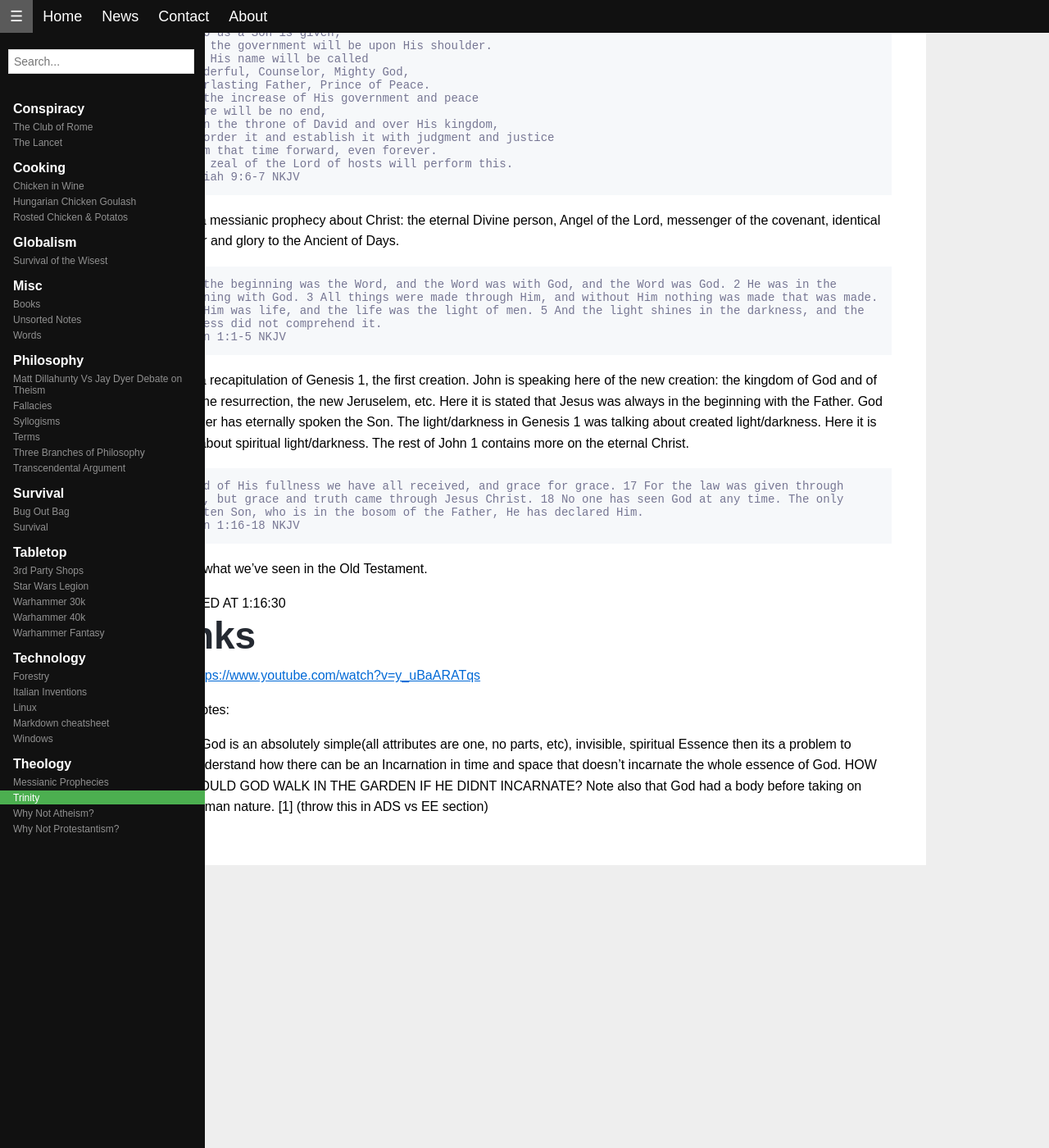
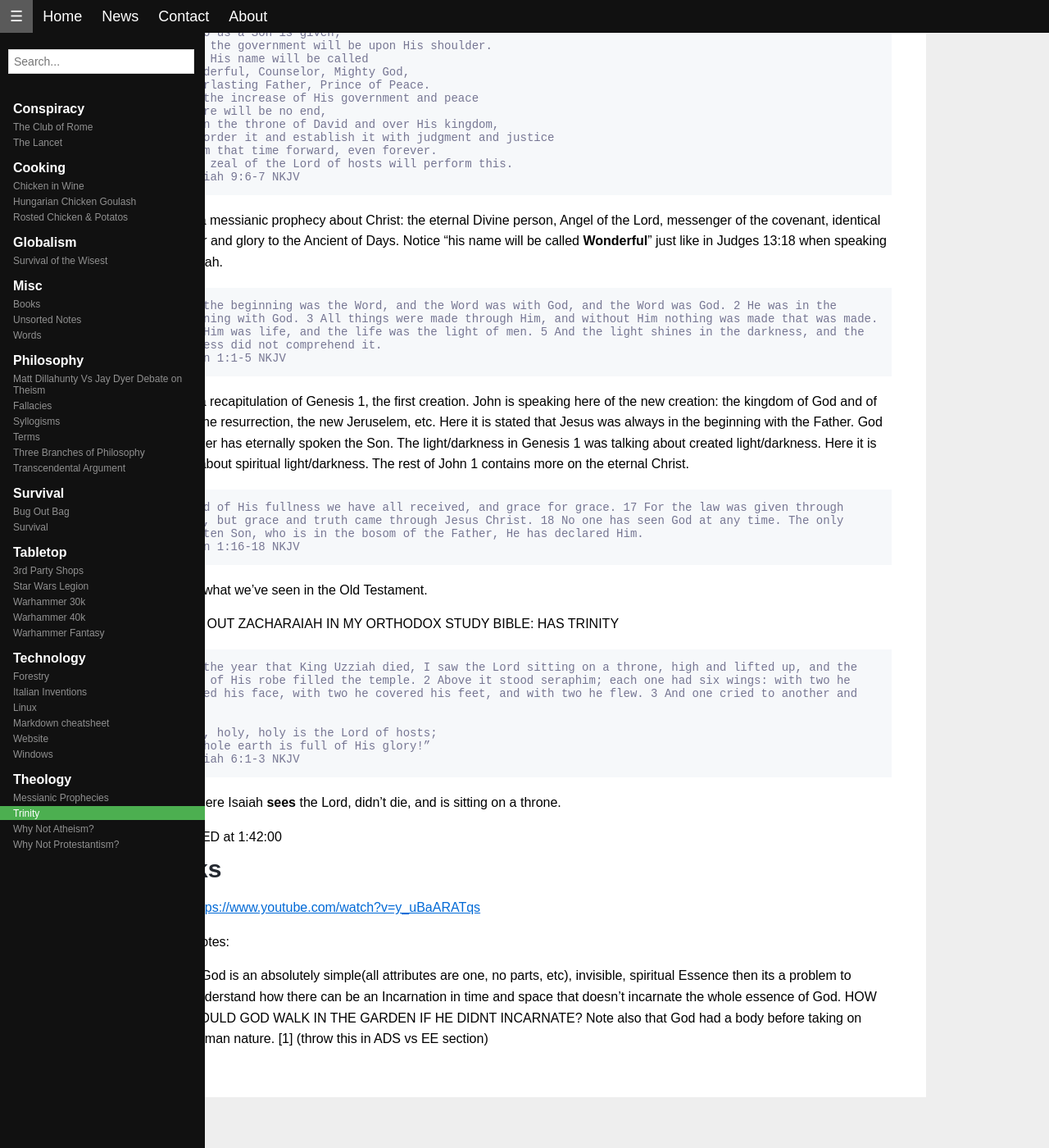
Before and after one commit to ddigiorg/ddigiorg.github.io, a Jekyll site: the page built from pages/theology/trinity.md, in a window 1280 px wide and 1400 px high, scrolled down 5304 px. Shown: the whole window at 82% size. Built offline with Jekyll 4.4.1, drawn with Linux system fonts in a browser that asks for light colours; our own code applies the rules of GitHub Pages for plain Markdown files.

Commit message:
modified trinity and added website

````diff
--- a/pages/theology/trinity.md
+++ b/pages/theology/trinity.md
@@ -238,7 +238,7 @@ This is a reference to Christ. David is given these things in material history b
 - Isaiah 9:6-7 NKJV
 ```
 
-This is a messianic prophecy about Christ: the eternal Divine person, Angel of the Lord, messenger of the covenant, identical in power and glory to the Ancient of Days.
+This is a messianic prophecy about Christ: the eternal Divine person, Angel of the Lord, messenger of the covenant, identical in power and glory to the Ancient of Days. Notice "his name will be called **Wonderful**" just like in Judges 13:18 when speaking to Manoah.
 
 ```
 1 In the beginning was the Word, and the Word was with God, and the Word was God. 2 He was in the beginning with God. 3 All things were made through Him, and without Him nothing was made that was made. 4 In Him was life, and the life was the light of men. 5 And the light shines in the darkness, and the darkness did not comprehend it.
@@ -254,14 +254,23 @@ This is a recapitulation of Genesis 1, the first creation. John is speaking here
 
 Exactly what we've seen in the Old Testament.
 
+CHECK OUT ZACHARAIAH IN MY ORTHODOX STUDY BIBLE: HAS TRINITY
+
+```
+1 In the year that King Uzziah died, I saw the Lord sitting on a throne, high and lifted up, and the train of His robe filled the temple. 2 Above it stood seraphim; each one had six wings: with two he covered his face, with two he covered his feet, and with two he flew. 3 And one cried to another and said:
+
+“Holy, holy, holy is the Lord of hosts;
+The whole earth is full of His glory!”
+- Isaiah 6:1-3 NKJV
+```
+
+Notice here Isaiah **sees** the Lord, didn't die, and is sitting on a throne.
 
 
-
-STOPPED AT 1:16:30
+STOPPED at 1:42:00
 
 
-
-# Links
+## Links
 
 - <https://www.youtube.com/watch?v=y_uBaARATqs>
 
````
Also changed, not shown: pages/technology/website.md (added, +5 -0 lines).
